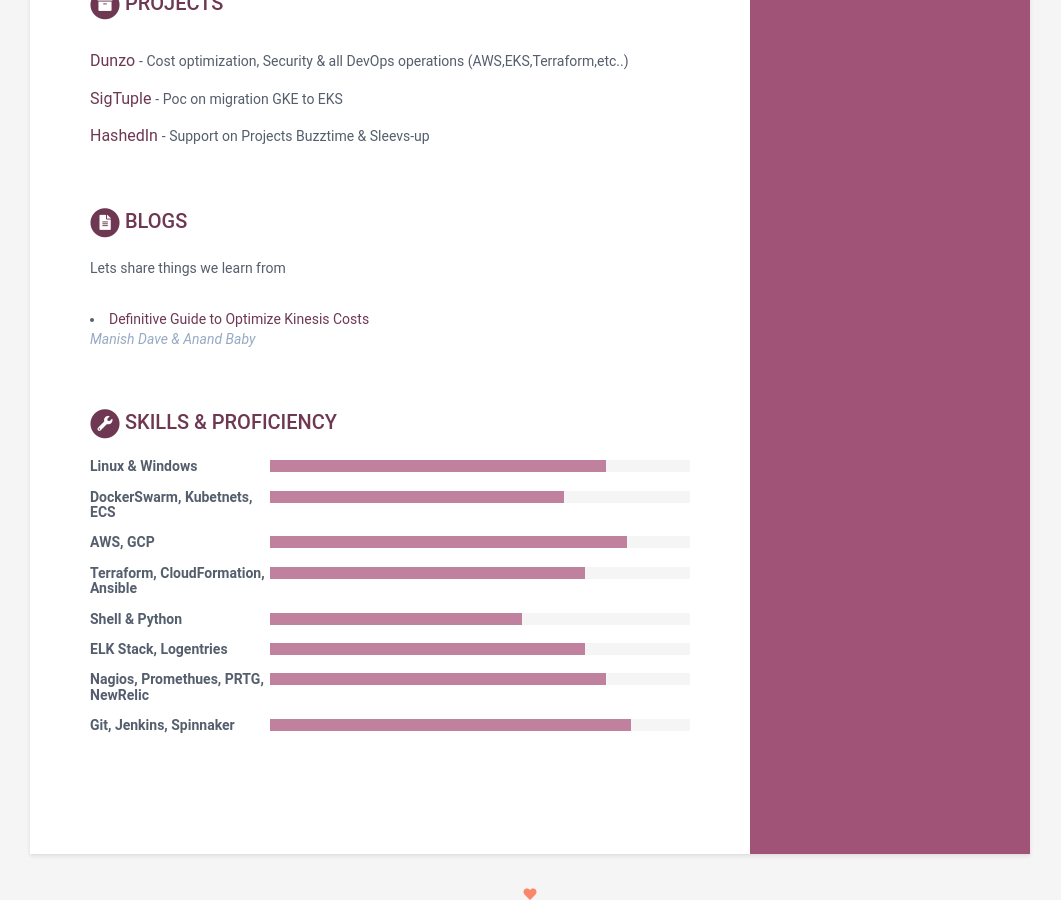
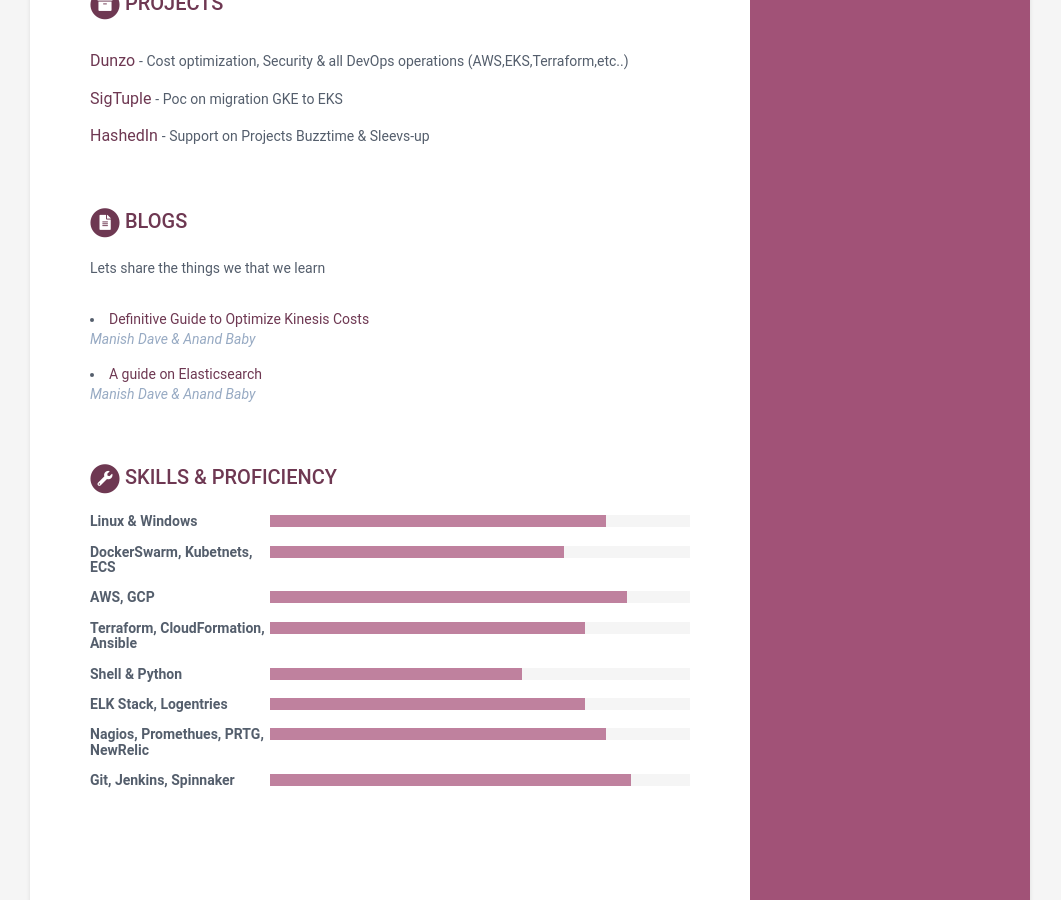
Before and after one commit to AnandBaby/anandbaby.github.io, a Jekyll site: the page built from index.html, in a window 1280 px wide and 900 px high, scrolled down 1473 px. Shown: the whole window, without its empty margins (110-1171 px from the left). Built offline with Jekyll 4.4.1, drawn with Linux system fonts in a browser that asks for light colours.

Commit message:
Blog on elasticsearch

```diff
--- a/_data/data.yml
+++ b/_data/data.yml
@@ -140,10 +140,13 @@ projects:
 publications:
     title: Blogs
     intro: |
-      Lets share things we learn from
+      Lets share the things we that we learn
     papers:
       - title: Definitive Guide to Optimize Kinesis Costs
         link: "https://hashedin.com/blog/definitive-guide-to-optimize-kinesis-costs/"
+        authors: Manish Dave & Anand Baby
+      - title: A guide on Elasticsearch
+        link: "https://hashedin.com/blog/elasticsearch/"
         authors: Manish Dave & Anand Baby
 
 skills:
```
